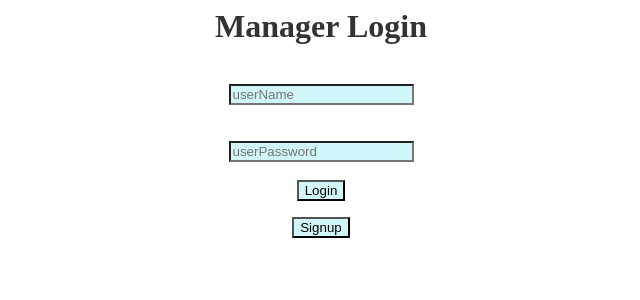
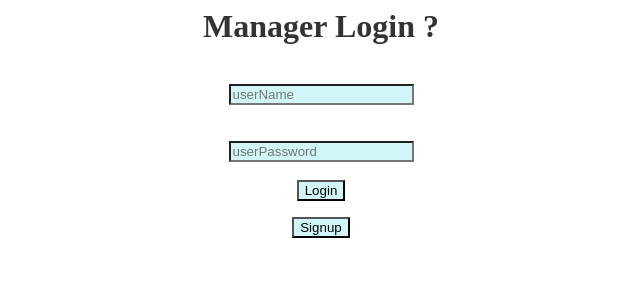
Before and after one commit to CoSport-BLG411-Software-Engineering/backend, a Flask app: page /web/userLogin in a window 1280 px wide. Shown: the top 300 px of the page, without its empty margins (319-959 px from the left). Run offline with Flask 3, Linux system fonts and the light colour scheme; parts of the project's set-up code (start-up, migrations or seed data) failed here and were passed over.

Commit message:
Update login.html

```diff
--- a/templates/login.html
+++ b/templates/login.html
@@ -5,7 +5,7 @@
   </head>
   <body>
     <div class="container" style="text-align: center;">
-      <h1 style="color: #333;">Manager Login</h1>
+      <h1 style="color: #333;">Manager Login ?</h1>
       <br>
       <form action="" method="POST">
         <input type="text" placeholder="userName" name="userName" value="{{
```
